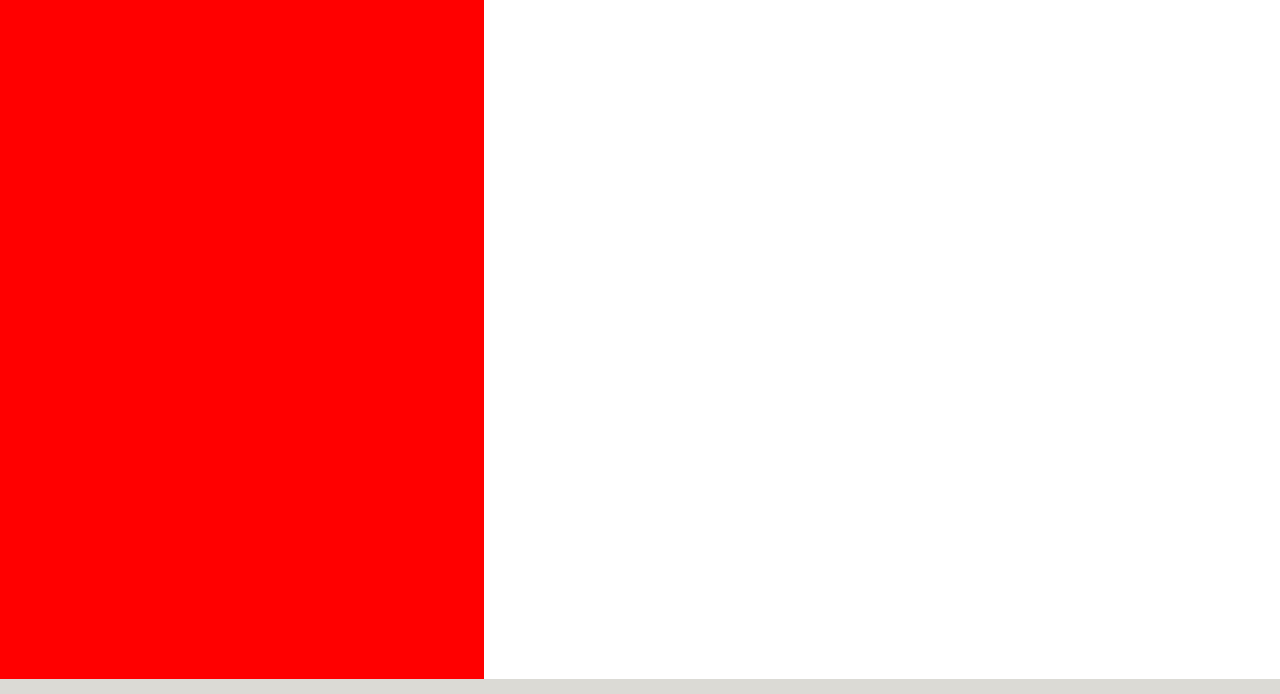
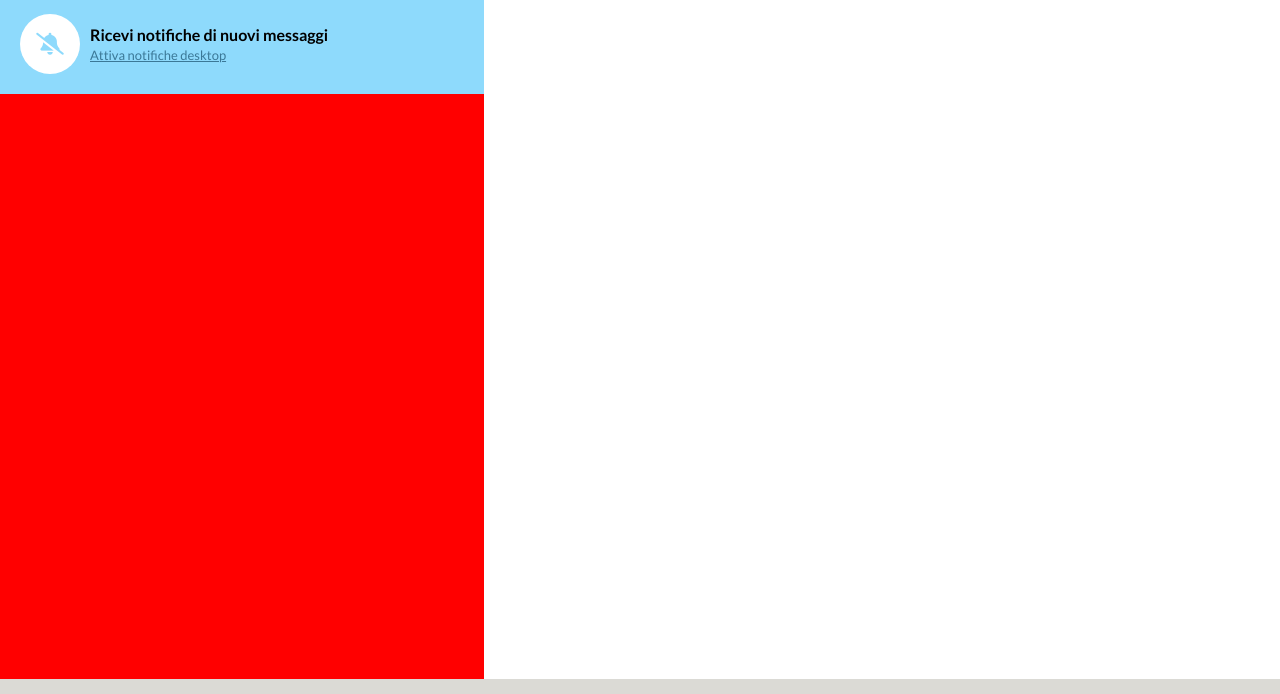
Before and after one commit to matteocicigoi/vue-boolzapp, a plain HTML site: page milestone1/index.html in a window 1280 px wide. Shown: the part 106-800 px from the top of the page. Drawn offline with Linux system fonts and the light colour scheme.

Commit message:
feat: notifiche

```diff
--- a/milestone1/css/_partials/common.css
+++ b/milestone1/css/_partials/common.css
@@ -24,19 +24,39 @@ body{
     padding: 10px;
 }
 
-.user-container img{
-    width: 60px;
-    height: 60px;
+.user-container .user-info img,
+.user-container .user-info .circle{
+    width: var(--size-image);
+    height: var(--size-image);
     border-radius: 50%;
     display: block;
     margin-right: 20px;
 }
 
-.right-info{
+.user-container .user-info .circle{
+    background-color: var(--bg-container);
+    text-align: center;
+    color: var(--bg-notifications);
+    line-height: var(--size-image);
+    font-size: 22px;
+    margin: 10px;
+}
+.user-container .user-info h3{
+    font-size: 16px;
+}
+
+.user-container .user-info span{
+    font-size: 13px;
+    text-decoration: underline;
+    color: var(--text-notifications);
+}
+
+
+.user-container .right-info{
     color: var(--text-secondary);
 }
 
-.right-info i{
+.user-container .right-info i{
     padding: 0 10px;
     font-size: 23px;
 }
--- a/milestone1/css/_partials/main.css
+++ b/milestone1/css/_partials/main.css
@@ -18,7 +18,12 @@
 .right-box{
     width: var(--size-right);
 }
-
+/* left box */
 .left-box header{
     background-color: var(--bg-header);
 }
+
+/* notifiche */
+.left-box .notifications{
+    background-color: var(--bg-notifications);
+}
--- a/milestone1/css/_partials/variables.css
+++ b/milestone1/css/_partials/variables.css
@@ -5,9 +5,12 @@
     --bg-bottom: #DBDAD5;
     --bg-container: white;
     --bg-header: #EAEAEA;
+    --bg-notifications: #8EDAFC;
 
     --text-secondary: #B1B1B1;
+    --text-notifications: #3B7897;
 
     --size-left: 484px;
     --size-right: calc(100% - var(--size-left));
+    --size-image: 60px;
 }
--- a/milestone1/index.html
+++ b/milestone1/index.html
@@ -18,10 +18,13 @@
     <div class="container flex">
         <!-- Contenitore utenti -->
         <div class="box left-box">
+            <!-- Utente -->
             <header class="user-container flex space-between align-center">
                 <div class="user-info flex align-center">
-                    <img src="img/avatar_io.jpg" alt="">
-                    <h3>Nome Utente</h3>
+                    <img src="img/avatar_io.jpg" alt="user">
+                    <div>
+                        <h3>Nome Utente</h3>
+                    </div>
                 </div>
                 <div class="right-info">
                     <i class="fa-solid fa-circle-notch"></i>
@@ -29,6 +32,20 @@
                     <i class="fa-solid fa-ellipsis-vertical"></i>
                 </div>
             </header>
+            <!-- Fine Utente-->
+            <ul>
+                <li class="user-container notifications flex space-between align-center">
+                    <div class="user-info flex align-center">
+                        <div class="circle">
+                            <i class="fa-solid fa-bell-slash"></i>
+                        </div>
+                        <div>
+                            <h3>Ricevi notifiche di nuovi messaggi</h3>
+                            <span>Attiva notifiche desktop</span>
+                        </div>
+                    </div>
+                </li>
+            </ul>
         </div>
         <!-- Fine Contenitore utenti -->
         <!-- Contenitore chat -->
```
